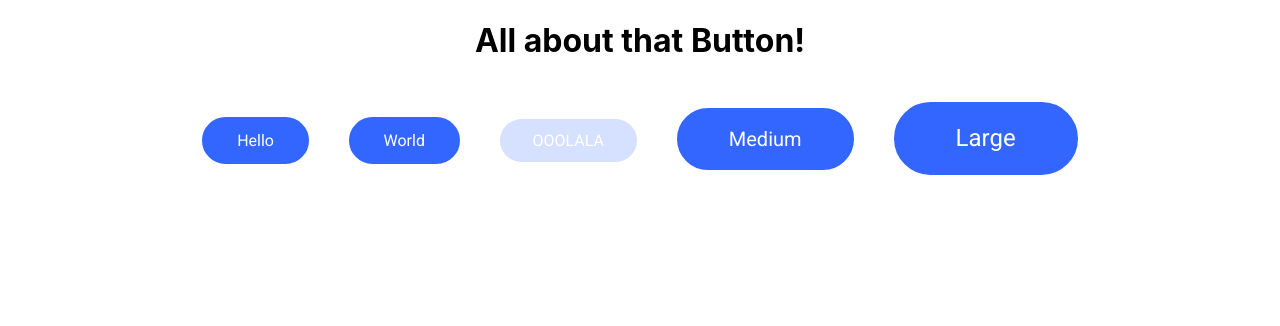
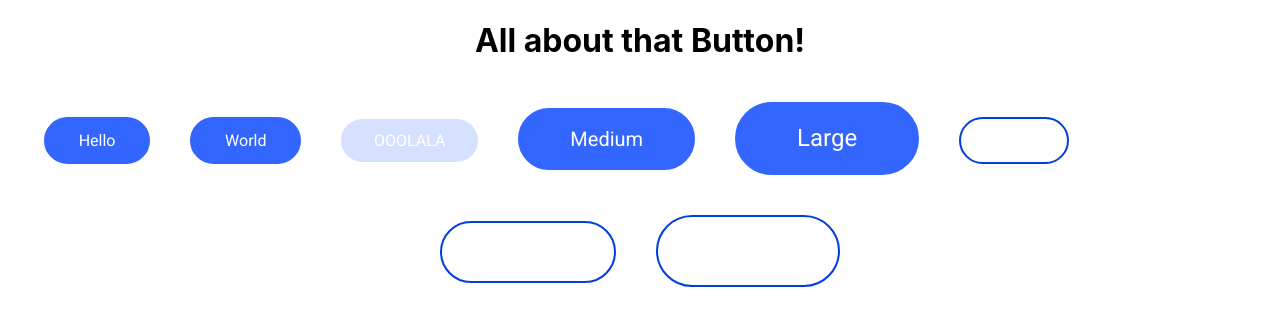
Before and after one commit to hackforla/design-systems, a React (Create React App) app in the folder client/: page / in a window 1280 px wide. Shown: the top 326 px of the page. Built offline with nearby package versions, Linux system fonts and the light colour scheme.

Commit message:
[dev] create secondary buttons and todolist

```diff
--- a/client/src/App.tsx
+++ b/client/src/App.tsx
@@ -8,9 +8,29 @@ function App() {
       <h1>All about that Button!</h1>
       <Button onClick={console.log} children={'Hello'} />
       <Button onClick={console.log}>World</Button>
-      <Button onClick={console.log} disabled children={'OOOLALA'} />
+      <Button onClick={console.log} children={'OOOLALA'} disabled />
       <Button onClick={console.log} children={'Medium'} size={'md'} />
       <Button onClick={console.log} children={'Large'} size={'lg'} />
+
+      <Button onClick={console.log} variant={'secondary'} children={'Small'} />
+      <Button
+        onClick={console.log}
+        variant={'secondary'}
+        children={'Disabled'}
+        disabled
+      />
+      <Button
+        onClick={console.log}
+        variant={'secondary'}
+        children={'Medium'}
+        size={'md'}
+      />
+      <Button
+        onClick={console.log}
+        variant={'secondary'}
+        children={'Large'}
+        size={'lg'}
+      />
     </div>
   );
 }
```
Also changed, not shown: client/src/components/Button/Button.tsx (+8 -5 lines).
